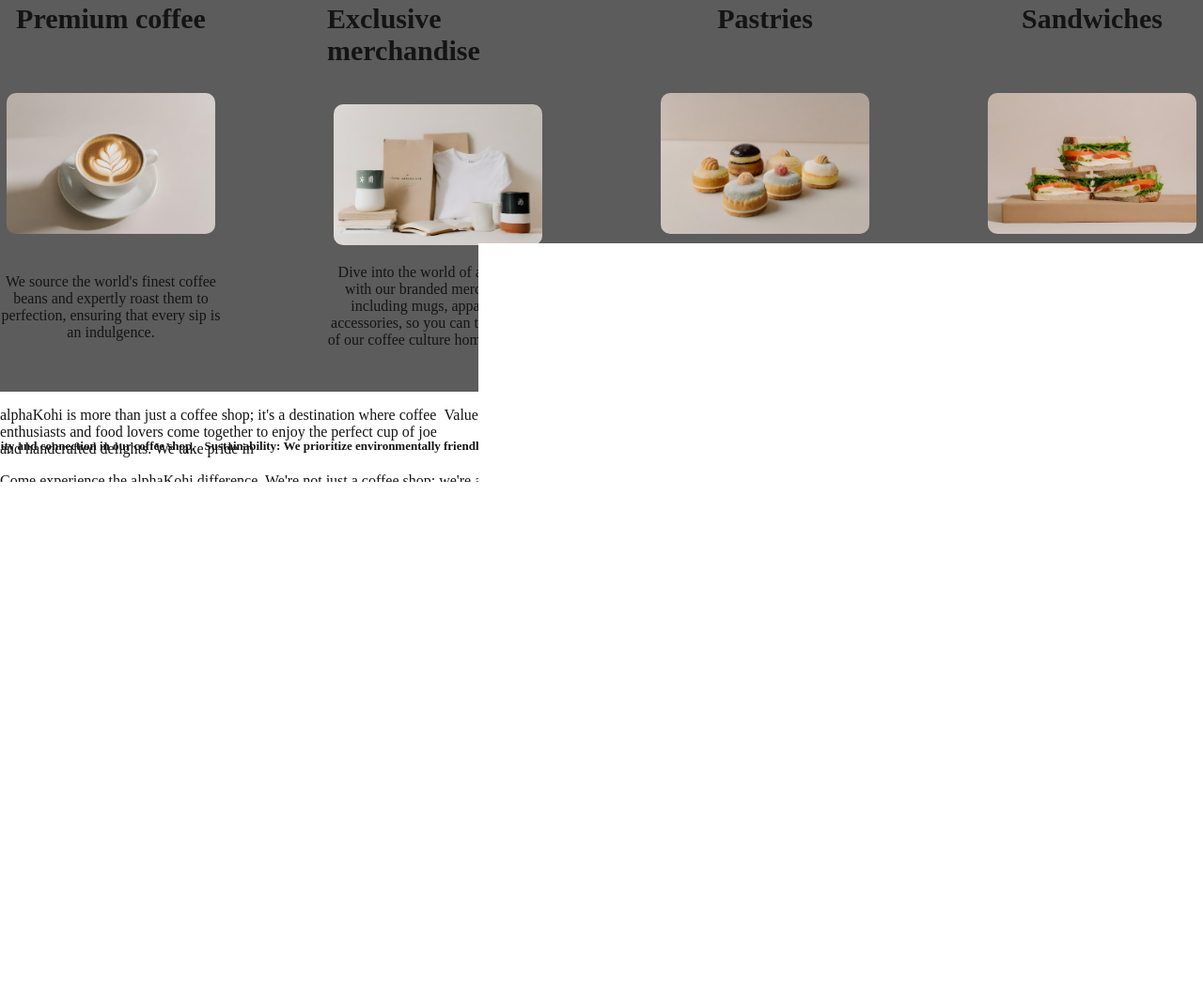
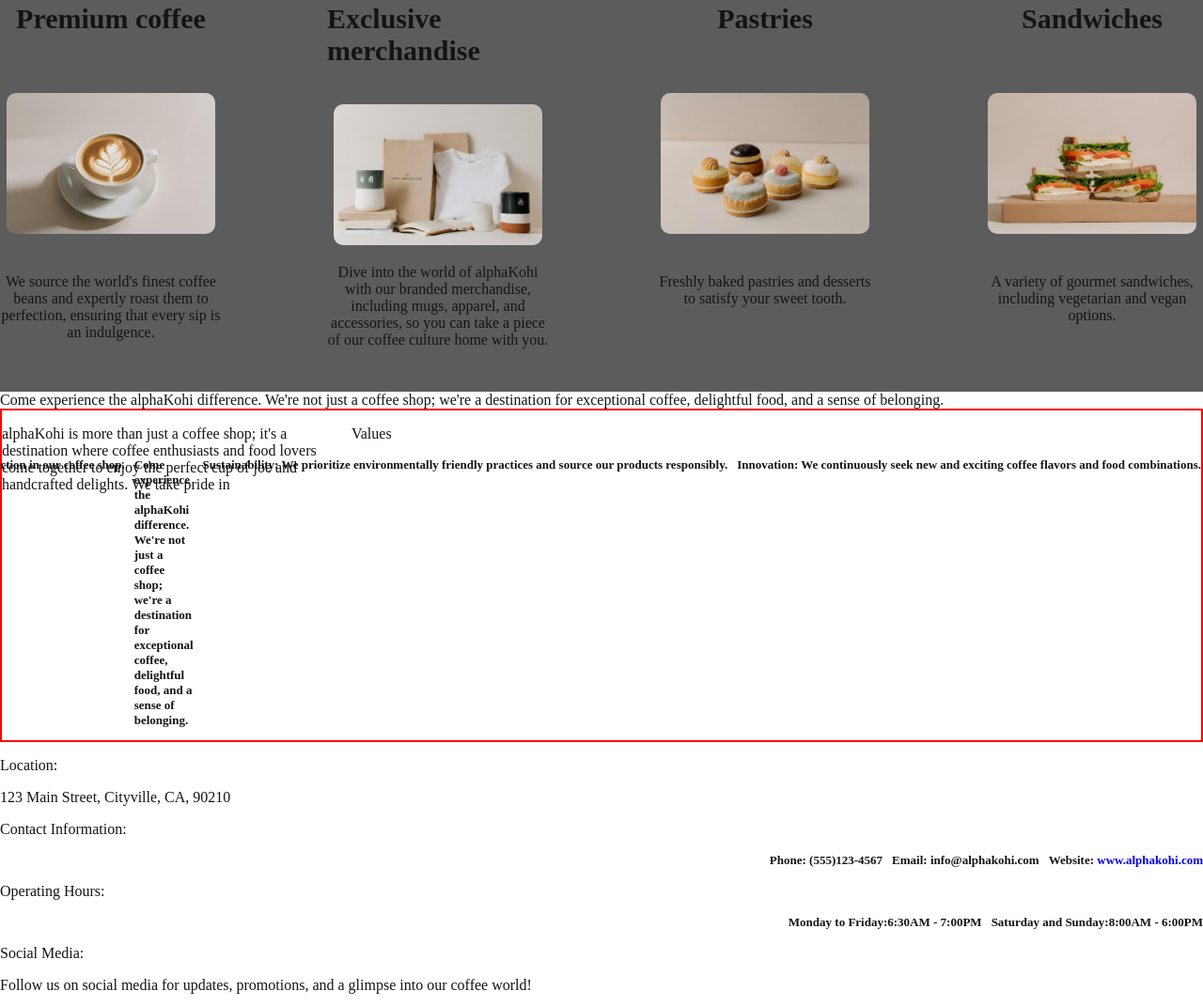
Before and after one commit to AllanFuChao/alphakohi.github.io, a plain HTML site: page index.html in a window 1280 px wide. Shown: the part 758-1829 px from the top of the page at 94% size. Before the commit the page ends 1592 px from the top, so only its background shows below. Drawn offline with Linux system fonts and the light colour scheme.

Commit message:
Swap order for about us section and the invitation
Decided to swap because, starting with the invitation and describing
the values after, gave a better distribution for the idea i have in mind
for the Css detailing.

```diff
--- a/index.html
+++ b/index.html
@@ -63,6 +63,10 @@
 
 
 
+    <div>Come experience the alphaKohi difference. We're not just a coffee shop; we're a destination for exceptional coffee, delightful food, and a sense of belonging.</div>
+
+
+
 
     <section class="aboutus">
         <p class="aboutustext">alphaKohi is more than just a coffee shop; it's a destination where coffee enthusiasts and food lovers come together to enjoy the perfect cup of joe and handcrafted delights. We take pride in</p>
@@ -70,13 +74,15 @@
             <p>Values</p>
             <ul class="values">
                 <li>Quality: We are committed to providing the highest quality coffee, food, and merchandise.</li>
-                <li>Community: We foster a sense of community and connection in our coffee shop.</li>
+                <li>Community: We foster a sense of community and connection in our coffee shop.</li><div>Come experience the alphaKohi difference. We're not just a coffee shop; we're a destination for exceptional coffee, delightful food, and a sense of belonging.</div>
                 <li>Sustainability: We prioritize environmentally friendly practices and source our products responsibly.</li>
                 <li>Innovation: We continuously seek new and exciting coffee flavors and food combinations.</li>
             </ul>
         </div>
     </section>
-    <div>Come experience the alphaKohi difference. We're not just a coffee shop; we're a destination for exceptional coffee, delightful food, and a sense of belonging.</div>
+
+
+
     <footer>
         <div>
             <p>Location:</p>
--- a/stylesheet.css
+++ b/stylesheet.css
@@ -175,7 +175,7 @@
 }
 
 .coffee-text, .merchandise-text, .pastries-text, .sandwich-text {
-    text-align: center;
+    text-align: center;Fixed the
     /* border: 1px solid red; */
     display: flex;
     justify-content: flex-end;
@@ -191,3 +191,7 @@
     margin-top: 0;
     font-size: 30px;
 }
+
+.aboutus {
+    border: 2px solid red;
+}
```
